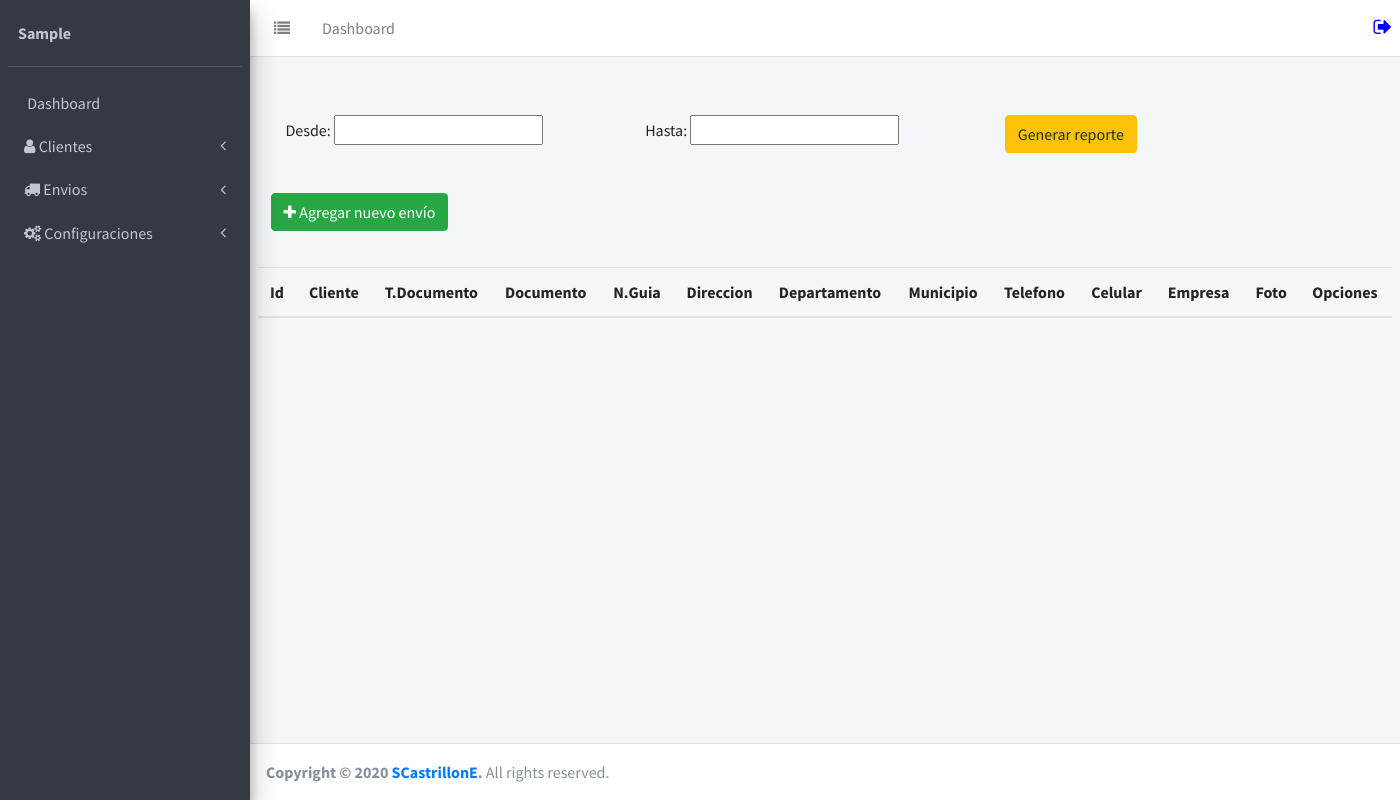
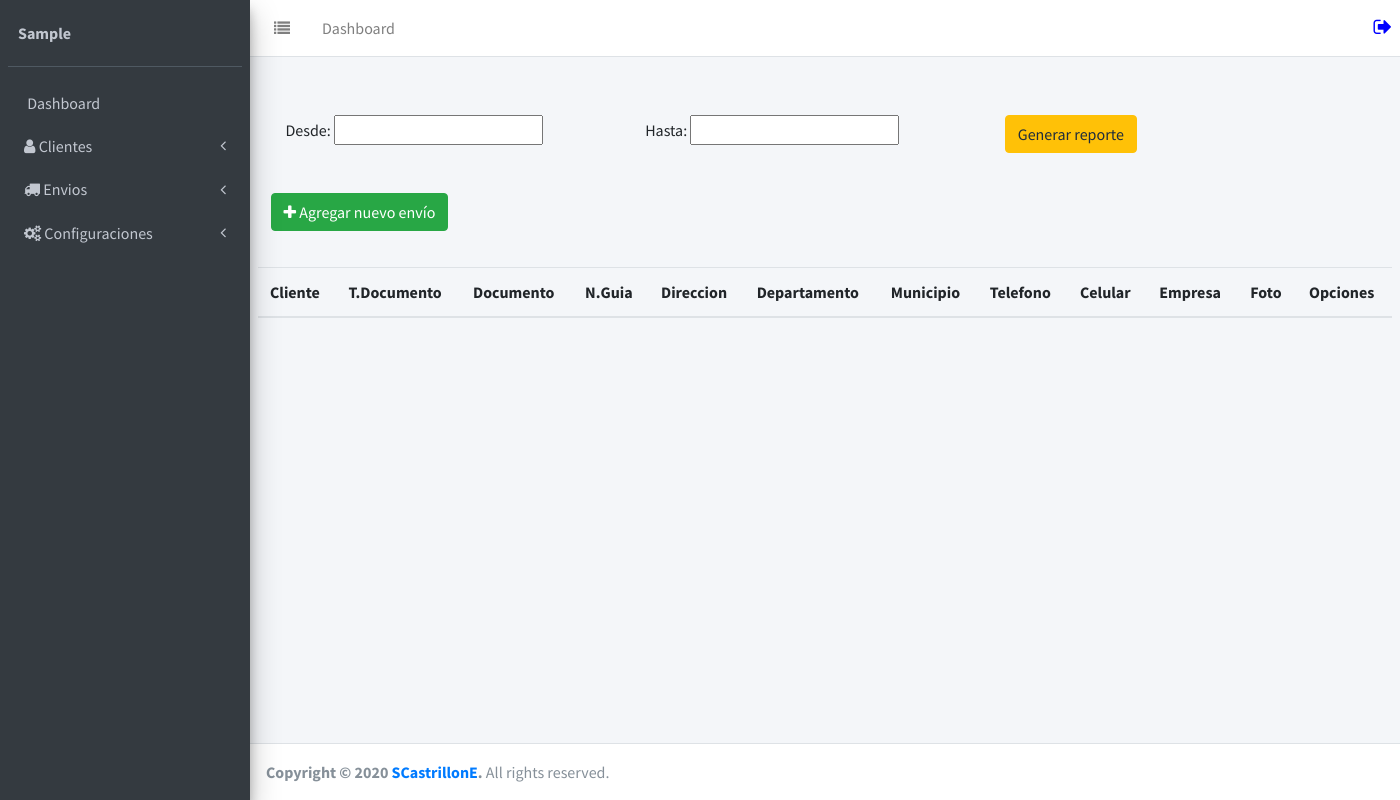
Before and after one commit to ScastrillonE/Gestion-envios, a Django app: page /shipping/list in a window 1400 px wide. Run offline with Django 3.2, Linux system fonts and the light colour scheme; the visitor is signed in with stand-in values (Sample User, id 1); data that the repository does not hold is empty; some libraries are stand-ins or nearby versions.

Commit message:
Fix shipping table error-2

```diff
--- a/shipments/templates/shipments/list_shipping.html
+++ b/shipments/templates/shipments/list_shipping.html
@@ -31,7 +31,6 @@
 
     <thead>
     <tr>
-        <th>Id</th>
         <th>Cliente</th>
         <th>T.Documento</th>
         <th>Documento</th>
@@ -48,14 +47,45 @@
     </thead>
 </table>
 
+<!--Modal for list extra data -->
+<div class="modal" id="extraTable" tabindex="-1" role="dialog" aria-labelledby="title" aria-hidden="true">
+    <div class="modal-dialog" role="document">
+        <div class="modal-content">
+            <div class="modal-header">
+                <h5 class="modal-title" id="title"><font style="vertical-align: inherit;"><font
+                        style="vertical-align: inherit;">Info envio</font></font></h5>
+                <button type="button" class="close" data-dismiss="modal" aria-label="Close">
+                <span aria-hidden="true"><font style="vertical-align: inherit;"><font
+                        style="vertical-align: inherit;">×</font></font></span>
+                </button>
+            </div>
 
+            <div class="modal-body">
+                <table id="" class="table">
+
+                    <thead>
+                    <tr>
+                        <th>Fecha de envio</th>
+                        <th>Estado</th>
+                    </tr>
+                    </thead>
+                    <tbody>
+                    <tr id="datosextra">
+
+                    </tr>
+                    </tbody>
+                </table>
+            </div>
+        </div>
+    </div>
+</div>
 
 {%endblock%}
 
 {%block extra_js%}
 <script src="{% static 'js/functions.js' %}"></script>
 <!--datetimepicker-->
-<script src="{% static 'lib/bootstrap-datetimepicker/js/bootstrap-datepicker.min.js' %}"></script>
+<script src="{% static 'lib/bootstrap-datetimepicker/js/bootstrap-datepicker.min.js' %}" ></script>
 <script>
 $(document).ready(function(){
     $("#f1,#f2").datepicker({
@@ -86,7 +116,6 @@ $(document).ready(function(){
 });
 
 
-
 </script>
 
 {%endblock%}
--- a/static/js/functions.js
+++ b/static/js/functions.js
@@ -25,8 +25,8 @@ function listarClientes(){
             {
                 data: 'options',
                 render: function(data,type,row){
-                        var buttons = '<a href="/customer/update/' + row.id + '/"class="btn btn-warning mr-1"><i class="fa fa-pencil"></i></a>';
-                        buttons += '<a href="/customer/delete/' + row.id + '/"class="btn btn-danger"><i class="fa fa-trash-o"></i></a>';
+                        var buttons = '<a href="/customer/update/' + row.id + '/"class="btn btn-warning mr-1"><i class="fas fa-edit"></i></a>';
+                        buttons += '<a href="/customer/delete/' + row.id + '/"class="btn btn-danger"><i class="fas fa-trash"></i></a>';
                         return buttons;
                 },
             }
@@ -52,7 +52,6 @@ function listarEnvios(){
             dataSrc:"",
         },
         columns : [
-            {"data":"id"},
             {"data":"cust.name"},
             {"data":"c_Tdocument"},
             {"data":"c_document"},
@@ -63,7 +62,6 @@ function listarEnvios(){
             {"data":"c_phone"},
             {"data":"c_cel"},
             {"data":"s_company"},
-
             {
                 data: 'Foto',
                 render: function(data,type,row){
@@ -74,10 +72,10 @@ function listarEnvios(){
             {
                 data: 'options',
                 render: function(data,type,row){
-                        var buttons = '<div class=row>'+'<a href="/shipping/' + row.id + '/"class="btn btn-warning mr-1"><i class="fa fa-pencil-square-o"></i></a>';
-                        buttons += '<a href="/shipping/delete/' + row.id + '/"class="btn btn-danger"><i class="fa fa-trash-o"></i></a>'+ '</div>';
-//                        buttons += '<div class="row mt-2"><i></i></a>';
-                        buttons += '<a href="/create/pdf/' + row.id + '/"class="btn btn-primary ml-1"><i class="fa fa-print"></i></a>'+'</div>';
+                        var buttons = '<div class=row>'+'<a href="/shipping/' + row.id + '/"class="btn btn-warning mr-1"><i class="fas fa-edit"></i></a>';
+                        buttons += '<a href="/shipping/delete/' + row.id + '/"class="btn btn-danger"><i class="fas fa-trash"></i></a>'+ '</div>';
+                        buttons += '<div class="row mt-2">'+'<a onclick="extraTable(\''+ row.status +'\' ' + ','+ '\''+ row.send_date +'\')" class="btn btn-success"><i class="fas fa-eye"></i></a>';
+                        buttons += '<a href="/create/pdf/' + row.id + '/"class="btn btn-primary ml-1"><i class="fas fa-print"></i></a>'+'</div>';
 
                         return buttons;
                 },
@@ -91,6 +89,11 @@ function listarEnvios(){
     });
 }
 
+function extraTable(status, date) {
+    $('#extraTable').modal('show');
+    $('#datosextra').html("<td>" +  date + "</td>" + "<td>"+status+"</td>");
+
+}
 //function addCustomer () {
 //        $.confirm({
 //            theme: 'modern',
```
